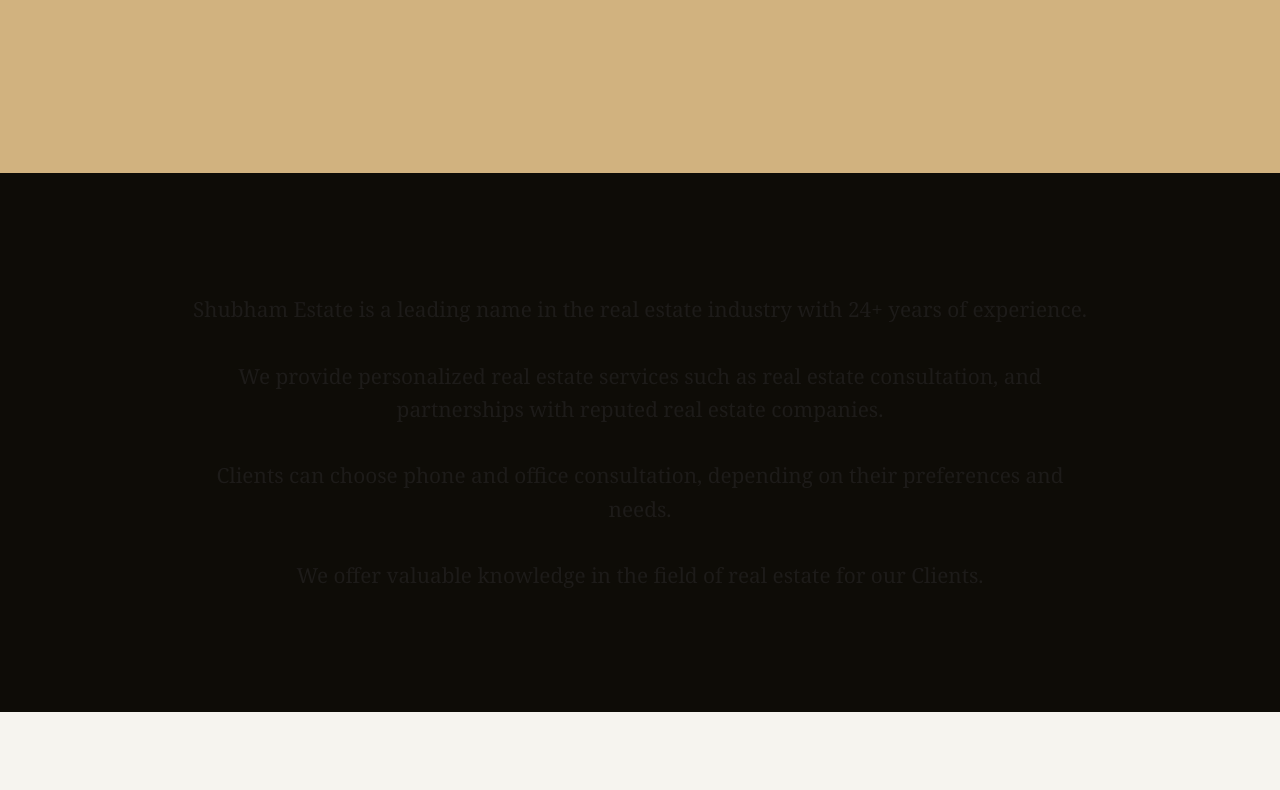
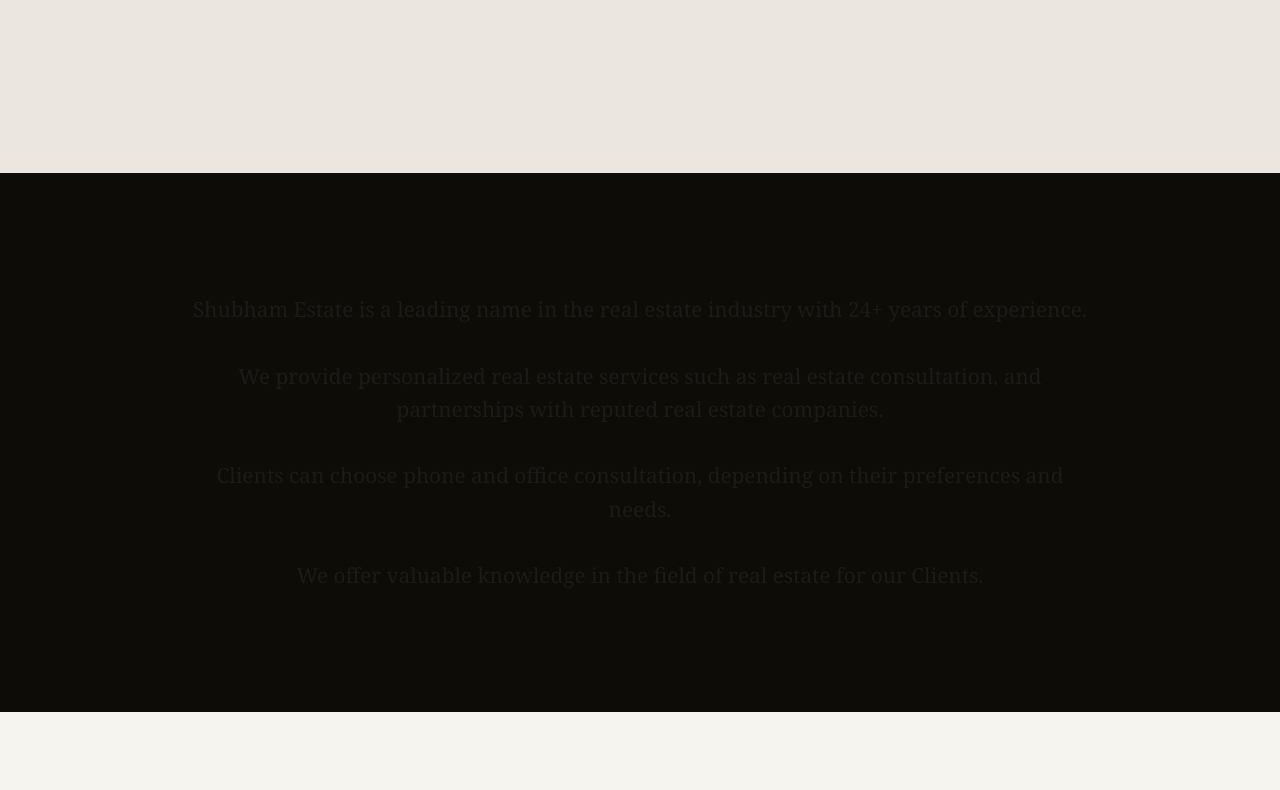
Before and after one commit to me-Dimple72/Shubham-Estate, a website: page docs/index.html in a window 1280 px wide. Shown: the part 627-1417 px from the top of the page. Drawn offline with Linux system fonts and the light colour scheme.

Commit message:
Add docs folder for GitHub pages

```diff
--- a/docs/style.css
+++ b/docs/style.css
@@ -6,7 +6,7 @@
 
 body {
   font-family: Georgia, serif;
-  background-color: #d1b27f;
+  background-color: #ece7de;
   color: #111;
 }
 
```
